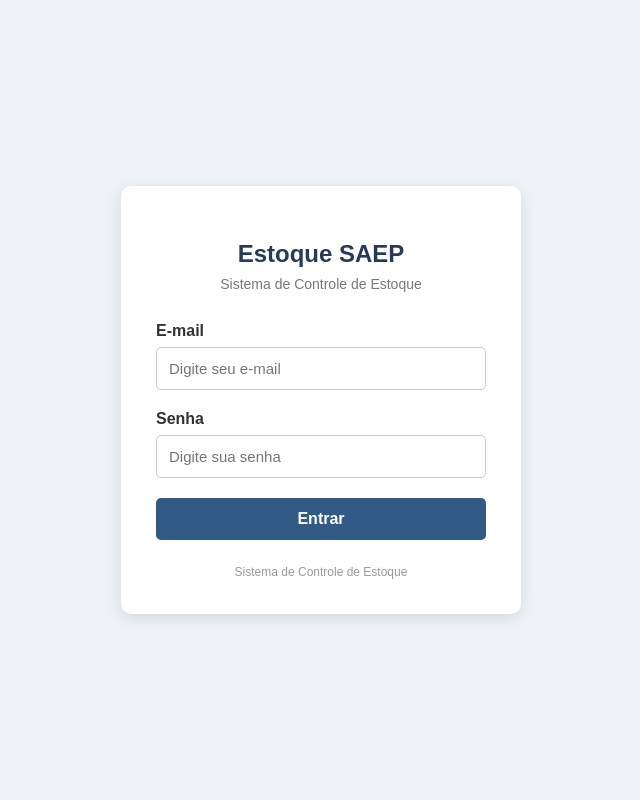
After one commit to Carlos-Burg/SAEP_PILOTO-2, a PHP site: page /login.php in a window 1280 px wide. The commit adds this page. Shown: the whole page, without its empty margins (319-959 px from the left). Run offline with PHP 8.4, Linux system fonts and the light colour scheme.

Commit message:
criado arquivo sair, realizado ajustes no banco e crido tela de login

```diff
--- /dev/null
+++ b/gerar_hash.php
@@ -0,0 +1,2 @@
+<?php
+echo password_hash("admin123", PASSWORD_BCRYPT);
--- a/includes/menu.php
+++ b/includes/menu.php
@@ -37,4 +37,8 @@ $ativo = function ($prefixo) use ($pagina) {
             <a href="movimentacoes.php" class="nav-link <?= $ativo('movimentac') ?>">🔄 Movimentações</a>
             <a href="saidas.php"        class="nav-link <?= $ativo('saidas') ?>">📤 Saídas</a>
         </nav>
+
+        <footer class="text-white font-extrabold text-base">
+            <a href="sair.php"          class="nav-link <?=$ativo('SAIR') ?>"> SAIR</a>
+        </footer>
     </aside>
--- a/index.php
+++ b/index.php
@@ -2,6 +2,8 @@
 session_start();
 require_once __DIR__ . '/conexao.php';
 require_once __DIR__ . '/includes/menu.php';
+
+
 
 $sql = "SELECT
     (SELECT COUNT(*) FROM produto) AS produtos,
--- /dev/null
+++ b/login.php
@@ -0,0 +1,206 @@
+<?php
+session_start();
+require_once __DIR__ . '/conexao.php';
+
+// Se logado, redireciona
+if (isset($_SESSION['usuario_id'])) {
+    header("Location: index.php");
+    exit;
+}
+
+$erro = "";
+
+if ($_SERVER["REQUEST_METHOD"] === "POST") {
+
+    $email = trim($_POST['email'] ?? "");
+    $senha = $_POST['senha'] ?? "";
+
+    if (empty($email) || empty($senha)) {
+
+        $erro = "Preencha todos os campos.";
+
+    } else {
+
+        $sql = "SELECT * FROM user WHERE email = :email AND ativo = 1";
+
+        $stmt = $pdo->prepare($sql);
+        $stmt->execute(['email' => $email]);
+
+        $usuario = $stmt->fetch();
+
+        if ($usuario && password_verify($senha, $usuario['senha'])) {
+
+            session_regenerate_id(true);
+
+            $_SESSION['usuario_id'] = $usuario['id'];
+            $_SESSION['usuario_nome'] = $usuario['nome'];
+            $_SESSION['perfil'] = $usuario['perfil'];
+
+            header("Location: index.php");
+            exit;
+
+        } else {
+            $erro = "E-mail ou senha inválidos.";
+        }
+    }
+}
+?>
+
+<!DOCTYPE html>
+<html lang="pt-br">
+
+<head>
+    <meta charset="UTF-8">
+    <meta name="viewport" content="width=device-width, initial-scale=1.0">
+    <title>Login - Controle de Estoque</title>
+    <style>
+        * {
+            box-sizing: border-box;
+        }
+
+        body {
+            margin: 0;
+            font-family: Arial, sans-serif;
+            background-color: #eef1f5;
+
+            display: flex;
+            justify-content: center;
+            align-items: center;
+
+            min-height: 100vh;
+        }
+
+        .container {
+            width: 100%;
+            max-width: 400px;
+            padding: 35px;
+
+            background-color: white;
+            border-radius: 10px;
+
+            box-shadow: 0 4px 15px rgba(0, 0, 0, 0.10);
+        }
+
+        .titulo {
+            text-align: center;
+            margin-bottom: 30px;
+        }
+
+        .titulo h2 {
+            color: #263b55;
+            margin-bottom: 8px;
+        }
+
+        .titulo p {
+            color: #777;
+            font-size: 14px;
+            margin: 0;
+        }
+
+        label {
+            display: block;
+            margin-bottom: 7px;
+            color: #333;
+            font-weight: bold;
+        }
+
+        input {
+            width: 100%;
+            padding: 12px;
+            margin-bottom: 20px;
+
+            border: 1px solid #ccc;
+            border-radius: 5px;
+
+            font-size: 15px;
+        }
+
+        input:focus {
+            outline: none;
+            border-color: #315b85;
+        }
+
+        button {
+            width: 100%;
+            padding: 12px;
+
+            background-color: #315b85;
+            color: white;
+
+            border: none;
+            border-radius: 5px;
+
+            font-size: 16px;
+            font-weight: bold;
+            cursor: pointer;
+        }
+
+        button:hover {
+            background-color: #244565;
+        }
+
+        .erro {
+            background-color: #ffe5e5;
+            color: #b30000;
+
+            padding: 10px;
+            border-radius: 5px;
+
+            margin-bottom: 20px;
+            text-align: center;
+            font-size: 14px;
+        }
+
+        .rodape {
+            text-align: center;
+            color: #999;
+            font-size: 12px;
+            margin-top: 25px;
+        }
+    </style>
+</head>
+
+<body>
+    <div class="container">
+        <div class="titulo">
+            <h2>Estoque SAEP</h2>
+            <p>Sistema de Controle de Estoque</p>
+        </div>
+
+        <?php if (!empty($erro)): ?>
+            <div class="erro">
+                <?= htmlspecialchars($erro) ?>
+            </div>
+        <?php endif; ?>
+
+        <form method="POST" action="">
+
+            <label for="email">E-mail</label>
+            <input
+                type="email"
+                id="email"
+                name="email"
+                placeholder="Digite seu e-mail"
+                required
+            >
+
+            <label for="senha">Senha</label>
+            <input
+                type="password"
+                id="senha"
+                name="senha"
+                placeholder="Digite sua senha"
+                required
+            >
+
+            <button type="submit">Entrar</button>
+
+        </form>
+
+        <div class="rodape">
+            Sistema de Controle de Estoque
+        </div>
+
+    </div>
+</body>
+</html>
```
Also changed, not shown: sair.php (added, +11 -0 lines), sql/empresa.sql (+10 -6 lines).
